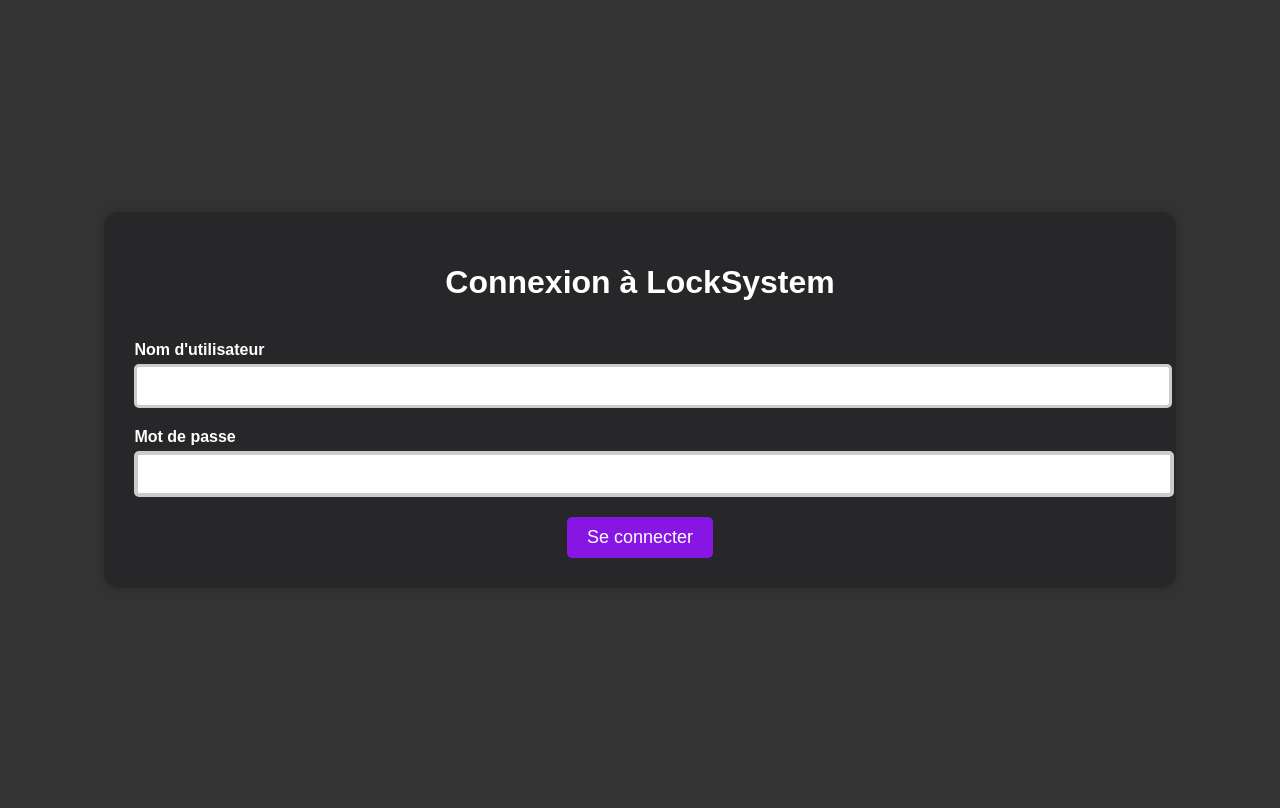
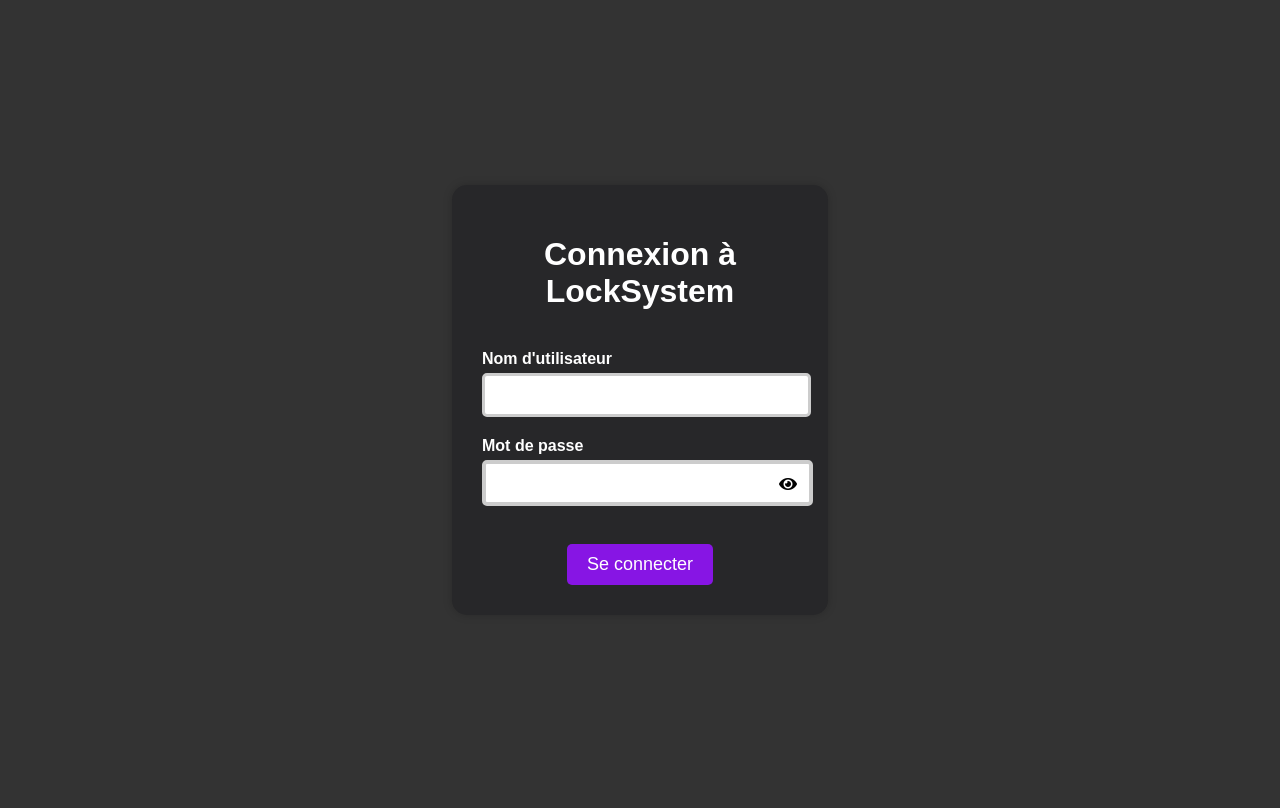
Before and after one commit to KochyOkami/UshLockSystem, a PHP site: page /login in a window 1280 px wide. Shown: the part 46-854 px from the top of the page. Run offline with PHP 8.4, Linux system fonts and the light colour scheme.

Commit message:
modified:   README.md 	modified:   public_html/assets/css/register.css 	modified:   public_html/includes/logout.php 	modified:   public_html/login.php 	modified:   public_html/register.php

```diff
--- a/public_html/assets/css/register.css
+++ b/public_html/assets/css/register.css
@@ -19,7 +19,7 @@ a {
     cursor: pointer;
     top: -30px;
     color: black;
-    left: 250px;
+    left: 94%;
 }
 
 /* Style for the password input field */
@@ -51,7 +51,7 @@ a {
 
 #password,
 #password2 {
-    width: 100%;
+    width: 96%;
     padding: 10px;
     border: 4px solid #ccc; /* Increased border width */
     border-radius: 5px;
@@ -65,7 +65,7 @@ a {
     box-shadow: 0 0 10px rgba(0, 0, 0, 0.2);
     border-radius: 15px;
     padding: 30px;
-    max-width: 80%;
+    max-width: 25%;
     text-align: center;
     flex-direction: column;
 }
@@ -90,7 +90,7 @@ label {
 
 input[type="text"],
 input[type="password"] {
-    width: 100%;
+    width: 96%;
     padding: 10px;
     border: 3px solid #ccc;
     border-radius: 5px;
--- a/public_html/includes/logout.php
+++ b/public_html/includes/logout.php
@@ -1,5 +1,7 @@
 <?php
+session_start();
 session_destroy();
+session_reset();
 
 header("Location: ../index")
  ?>
--- a/public_html/login.php
+++ b/public_html/login.php
@@ -10,6 +10,8 @@
     <link rel="shortcut icon" href="includes/img/closed_lock.png" type="image/x-icon">
     <link rel="stylesheet" href="assets/css/style.css">
     <link rel="stylesheet" href="assets/css/register.css">
+    <link rel="stylesheet" href="https://cdnjs.cloudflare.com/ajax/libs/font-awesome/5.15.3/css/all.min.css">
+
 </head>
 
 <body>
@@ -32,6 +34,9 @@
                 <div class="form-group">
                     <label for="password">Mot de passe</label>
                     <input type="password" id="password" name="password" required>
+                    <span class="toggle-password">
+                        <i class="fas fa-eye" id="togglePassword"></i>
+                    </span>
                 </div>
 
                 <button type="submit" class="btn btn-primary">Se connecter</button>
@@ -41,3 +46,20 @@
 </body>
 
 </html>
+<script>
+    document.addEventListener("DOMContentLoaded", function() {
+        const passwordInput = document.getElementById("password");
+        const togglePassword = document.getElementById("togglePassword");
+
+        togglePassword.addEventListener("click", function() {
+            const type = passwordInput.getAttribute("type") === "password" ? "text" : "password";
+            passwordInput.setAttribute("type", type);
+            togglePassword.classList.toggle("active");
+        });
+
+
+        const passwordField1 = document.getElementById("password");
+        const passwordField2 = document.getElementById("password2");
+
+    });
+</script>
--- a/public_html/register.php
+++ b/public_html/register.php
@@ -28,7 +28,7 @@
                 <div class="form-group">
                     <label for="username">Nom d'utilisateur
                         <span id="username-status" style="font-style: italic; color:red;"></span></label>
-                    <input type="text" id="username" name="username" required>
+                    <input style="margin-bottom:21px;" type="text" id="username" name="username" required>
                 </div>
                 <div class="form-group">
                     <label for="password">Mot de passe</label>
```
Also changed, not shown: README.md.
